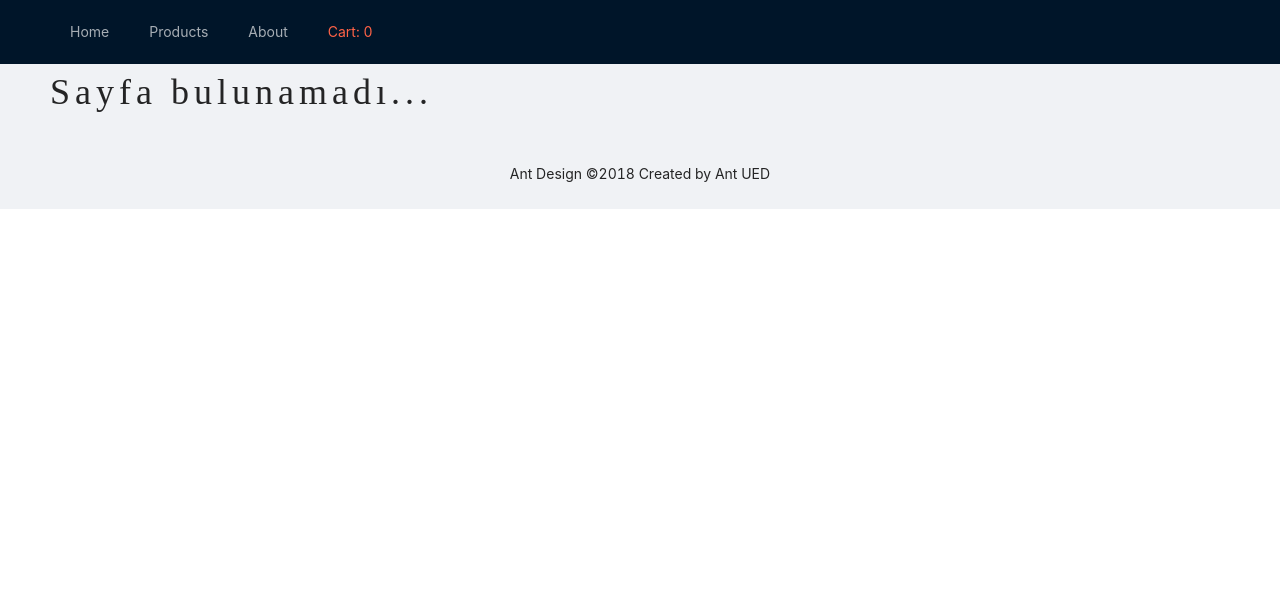
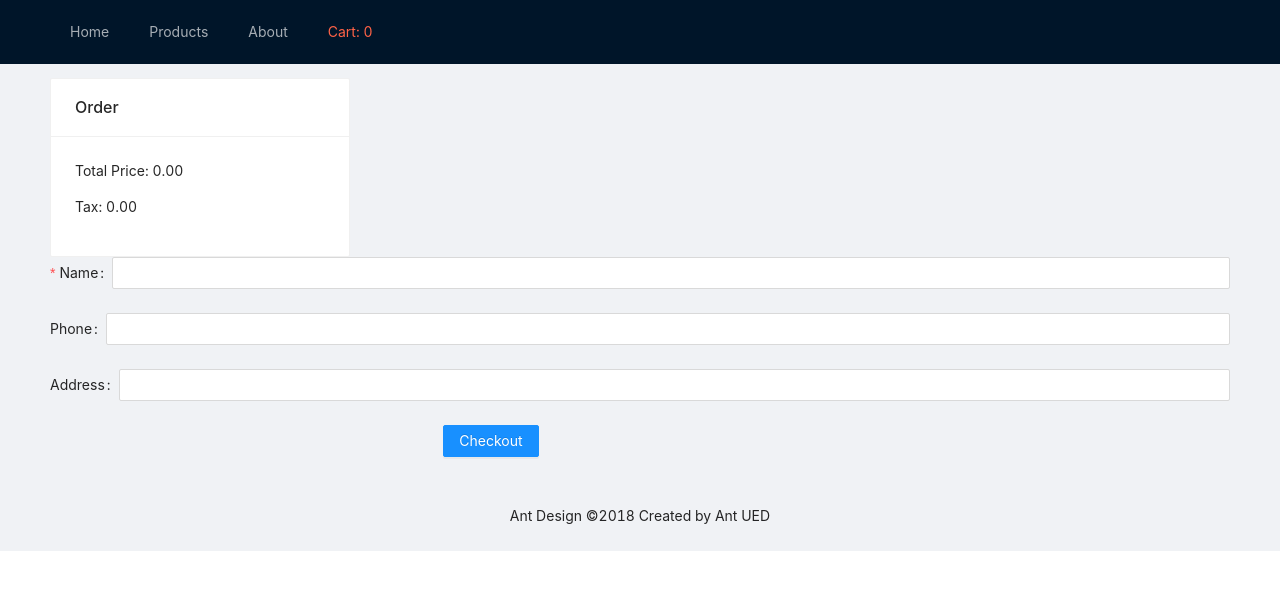
Before and after one commit to MertCorukoglu/akademi-ecommerce-react, a React (Create React App) app: page /order in a window 1280 px wide. Shown: the top 590 px of the page. Built offline with nearby package versions, Linux system fonts and the light colour scheme.

Commit message:
order page

```diff
--- a/src/index.js
+++ b/src/index.js
@@ -18,7 +18,7 @@ import AddProductView from './admin/views/product/AddProductView';
 import HomeView from './site/views/home/HomeView';
 import { CartProvider } from './store/CartContext';
 import CartView from './site/views/cart/CartView';
-
+import OrderView from './site/views/order/OrderView';
 
 
 ReactDOM.render(
@@ -32,6 +32,8 @@ ReactDOM.render(
       <Route index element={<HomeView />} />
 
       <Route path="/cart" element={<CartView />} />
+      <Route path="/order" element={<OrderView />} />
+
 
       <Route path="/admin/addproduct" element={<AddProductView />} />
       <Route path="/admin/products" element={<ProductListView />} />
--- a/src/site/views/cart/CartView.js
+++ b/src/site/views/cart/CartView.js
@@ -1,10 +1,14 @@
 import { Button, Card } from 'antd'
 import React, { useContext } from 'react'
 import CartContext from '../../../store/CartContext'
+import { InputNumber } from 'antd';
+import { setCartToLocalStorage } from '../../../utils/storageHelper/CartStorageHelper';
+import { useNavigate } from 'react-router-dom';
+
 
 function CartView() {
 
-
+    const navigate = useNavigate();
 
     const { cart, setCart } = useContext(CartContext);
 
@@ -13,26 +17,41 @@ function CartView() {
         let newCartItems = cart.filter(q => q._id != id);
 
         setCart([...newCartItems])
+        setCartToLocalStorage([...newCartItems]);
+    }
+
+
+    const quantityChange = (values, id) => {
+
+            let cartProduct = cart.find(q => q._id == id);
+            cartProduct.quantity = values;
+
+            setCart([...cart])
+            setCartToLocalStorage([...cart]);
+
+    }
+
+
+    const goToOrderPage = () => {
+        navigate('/order')
     }
 
     return (
         <>
-
-
-
             {
                 cart && cart.map((item,key) => {
                     return (
                         <Card key={key} title={item.name} extra={<a href="#">More</a>} style={{ width: 300 }}>
                         <p>Quantity: {item.quantity}</p>
                         <p>Price: {item.price}</p>
+                        <InputNumber min={1} max={10} defaultValue={item.quantity} onChange={(e) => quantityChange(e, item._id)} />
                         <p><Button danger onClick={() => removeCartItem(item._id)}>Remove</Button></p>
                          </Card>
                     )
                 })
             }
 
-
+<Button type="primary" onClick={() => goToOrderPage()}>Order Now!</Button>
         </>
     )
 }
--- a/src/site/views/home/HomeView.js
+++ b/src/site/views/home/HomeView.js
@@ -2,6 +2,7 @@ import React, { useContext, useEffect, useState } from 'react'
 import { Button, Card } from 'antd';
 import { baseService } from '../../../service/baseService';
 import CartContext from '../../../store/CartContext';
+import { setCartToLocalStorage } from '../../../utils/storageHelper/CartStorageHelper';
 
 const gridStyle = {
     width: '25%',
@@ -33,6 +34,7 @@ function HomeView() {
         if(product != null){
             product.quantity = product.quantity + 1
             setCart([...cart])
+            setCartToLocalStorage([...cart]);
         }
         else{
 
@@ -42,11 +44,12 @@ function HomeView() {
                 price : item.price,
                 name : item.name
             }
+            setCartToLocalStorage([...cart, newCartProduct]);
             setCart([...cart, newCartProduct]);
+
         }
 
 
-        console.log('CART', cart);
     }
 
     return (
--- /dev/null
+++ b/src/site/views/order/OrderForm.js
@@ -0,0 +1,57 @@
+import { Button, Input, Form } from 'antd'
+
+import React from 'react'
+
+
+
+function OrderForm() {
+
+
+    const onFinish = () => {
+
+    }
+    return (
+
+
+        <>
+            <Form
+      name="basic"
+      onFinish={onFinish}
+    >
+
+      <Form.Item
+        label="Name"
+        name="name"
+        rules={[{ required: true, message: 'Please input your category name!' }]}
+      >
+        <Input />
+      </Form.Item>
+
+      <Form.Item
+        label="Phone"
+        name="phone"
+      >
+        <Input />
+      </Form.Item>
+
+      <Form.Item
+        label="Address"
+        name="address"
+      >
+        <Input />
+      </Form.Item>
+
+      <Form.Item wrapperCol={{ offset: 8, span: 16 }}>
+        <Button type="primary" htmlType="submit">
+          Checkout
+        </Button>
+      </Form.Item>
+
+    </Form>
+        </>
+
+
+    )
+}
+
+export default OrderForm
--- /dev/null
+++ b/src/site/views/order/OrderView.js
@@ -0,0 +1,42 @@
+import { Button, Card, Input, Form } from 'antd'
+import React, { useContext } from 'react'
+import CartContext from '../../../store/CartContext'
+import OrderForm from './OrderForm';
+
+function OrderView() {
+
+
+    const { cart } = useContext(CartContext);
+
+    let totalPrice = 0;
+
+
+    cart.forEach((item) => {
+        totalPrice = totalPrice + (item.quantity * item.price);
+    })
+
+    let totalTax = totalPrice * 0.18;
+
+
+
+
+    return (
+        <>
+        <ul>
+            {
+                cart && cart.map((item,key) => {
+                    return (<li>{item.name} * {item.quantity} = {(item.quantity * item.price).toFixed(2)}</li>)
+                })
+            }
+        </ul>
+               <Card title='Order' style={{ width: 300 }}>
+                        <p>Total Price: {totalPrice.toFixed(2)} </p>
+                        <p>Tax: {totalTax.toFixed(2)}</p>
+                </Card>
+
+    <OrderForm></OrderForm>
+        </>
+    )
+}
+
+export default OrderView
--- a/src/store/CartContext.js
+++ b/src/store/CartContext.js
@@ -1,12 +1,14 @@
 
 import {createContext, useState} from 'react'
+import { getCartFromLocalStorage } from '../utils/storageHelper/CartStorageHelper';
 
 const CartContext =  createContext(null);
 
 
 export const CartProvider = ({children}) => {
 
-    const [cart, setCart] = useState([]);
+    let defaultCart = getCartFromLocalStorage()
+    const [cart, setCart] = useState(defaultCart);
 
 
     const values = {
--- /dev/null
+++ b/src/utils/storageHelper/CartStorageHelper.js
@@ -0,0 +1,15 @@
+
+export const setCartToLocalStorage = (cart) => {
+    localStorage.setItem("cart", JSON.stringify(cart))
+}
+
+
+export const getCartFromLocalStorage = () => {
+    if (localStorage.getItem('cart') == undefined || localStorage.getItem('cart') == null) {
+        return [];
+    }
+    else{
+        return JSON.parse(localStorage.getItem('cart'))
+
+    }
+}
```
